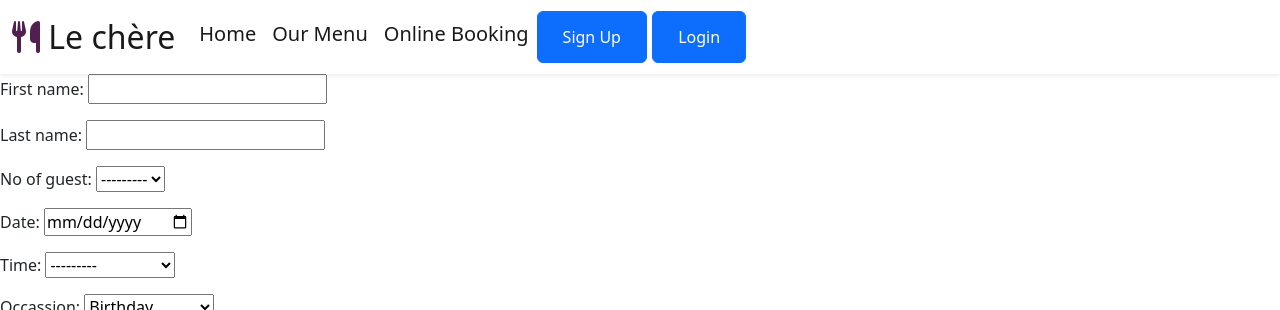
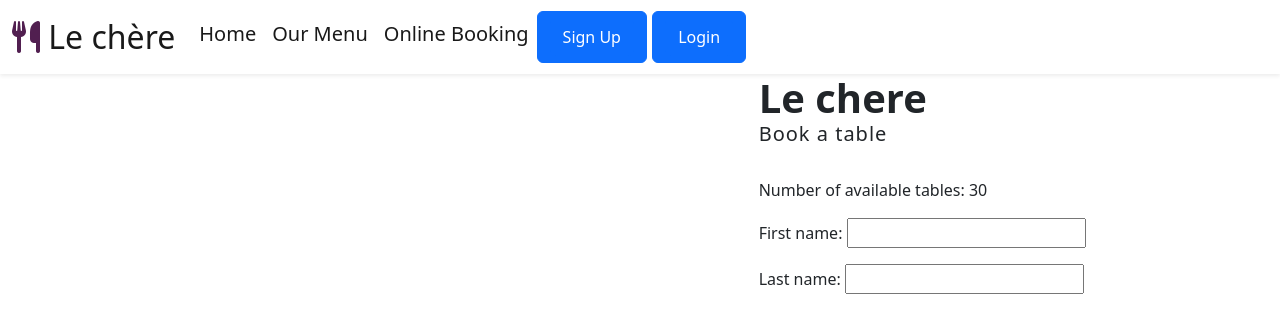
Before and after one commit to mariaarnesson/restaurant_booking_system, a Django app: a page that uses reservation/templates/online_booking.html in a window 1280 px wide. Shown: the top 310 px of the page. Run offline with Django 3.2, Linux system fonts and the light colour scheme; data that the repository does not hold is empty; some libraries are stand-ins or nearby versions.

Commit message:
Added lay out to online booking and defined availables tables

```diff
--- a/reservation/templates/online_booking.html
+++ b/reservation/templates/online_booking.html
@@ -6,11 +6,26 @@
 {% endblock %}
 
 {% block body %}
+<section class="v-100">
+    <div class="container-fluid h-custom">
+      <div class="row d-flex justify-content-center align-items-center h-100">
+        <div class="col-md-9 col-lg-6 col-xl-5">
+          <img src="https://img.freepik.com/free-vector/waiters-concept-illustration_114360-2908.jpg?w=1060&t=st=1684266496~exp=1684267096~hmac=5f7ce09bf9265ee365e209700bfa6258f97461744c5fa1aec14eab988542d737"
+            class="img-fluid" alt="Sample image">
+        </div>
+        <div class="col-md-8 col-lg-6 col-xl-4 offset-xl-1">
 <form method="post" action="{% url 'online_booking' %}">
     {% csrf_token %}
+    <span class="h1 fw-bold mb-0">Le chere</span>
+    <h5 class="fw-normal mb-3 pb-3" style="letter-spacing: 1px;">Book a table</h5>
+    <p>Number of available tables: {{ available_tables }}</p>
     {{ form.as_p }}
     <button class="btn btn-primary" type="submit">Add reservation</button>
 </form>
+</div>
+</div>
+</div>
+</section>
 {% endblock %}
 <script>
     (function() {
```
